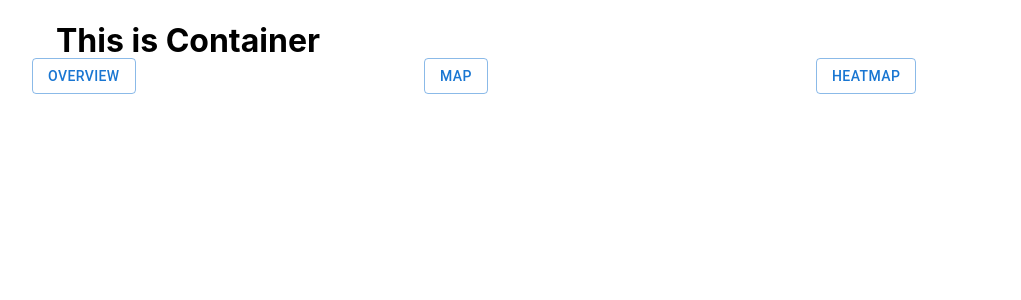
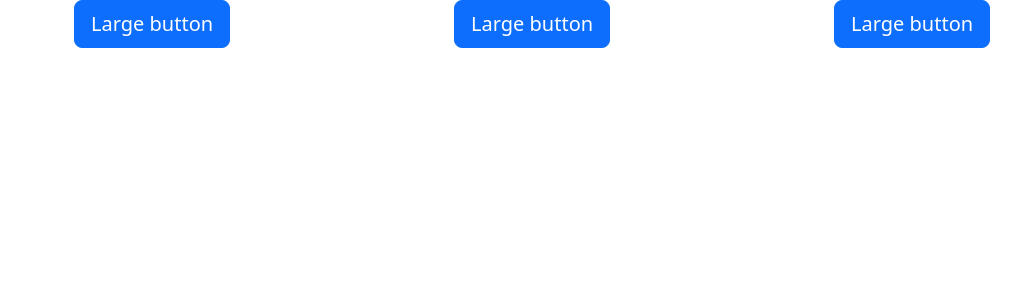
Before and after one commit to NChancheep/CAMELON, a React (Create React App) app in the folder camelon-front/: page / in a window 1280 px wide. Shown: the top 300 px of the page, without its empty margins (8-1029 px from the left). Built offline with nearby package versions, Linux system fonts and the light colour scheme.

Commit message:
update bootsrap

```diff
--- a/camelon-front/src/components/dashboard.js
+++ b/camelon-front/src/components/dashboard.js
@@ -1,24 +1,36 @@
-import Container from '@mui/material/Container';
-import Grid from '@mui/material/Grid'; // Grid version 1
-import Button from '@mui/material/Button';
-
+import Button from 'react-bootstrap/Button';
+import 'bootstrap/dist/css/bootstrap.min.css';
+import Container from 'react-bootstrap/Container';
+import Row from 'react-bootstrap/Row';
+import Col from 'react-bootstrap/Col';
 
 function dashboard() {
     return (
-      <Container maxwidth="lg">
-        <h1>This is Container</h1>
-        <Grid container spacing={3}>
-          <Grid xs>
-          <Button variant="outlined">Overview</Button>
-          </Grid>
-          <Grid xs>
-          <Button variant="outlined">Map</Button>
-          </Grid>
-          <Grid xs>
-          <Button variant="outlined">Heatmap</Button>
-          </Grid>
-        </Grid>
-      </Container>
+      <Container>
+        <Row md={3}>
+          <Col>
+          <div className="mb-1">
+            <Button variant="primary" size="lg">
+              Large button
+            </Button>{' '}
+          </div>
+      </Col>
+      <Col>
+          <div className="mb-1">
+            <Button variant="primary" size="lg">
+              Large button
+            </Button>{' '}
+          </div>
+      </Col>
+      <Col>
+          <div className="mb-1">
+            <Button variant="primary" size="lg">
+              Large button
+            </Button>{' '}
+          </div>
+      </Col>
+        </Row>
+    </Container>
     );
   }
 
```
Also changed, not shown: 1 other file (tests, documents, lock files or other folders).
